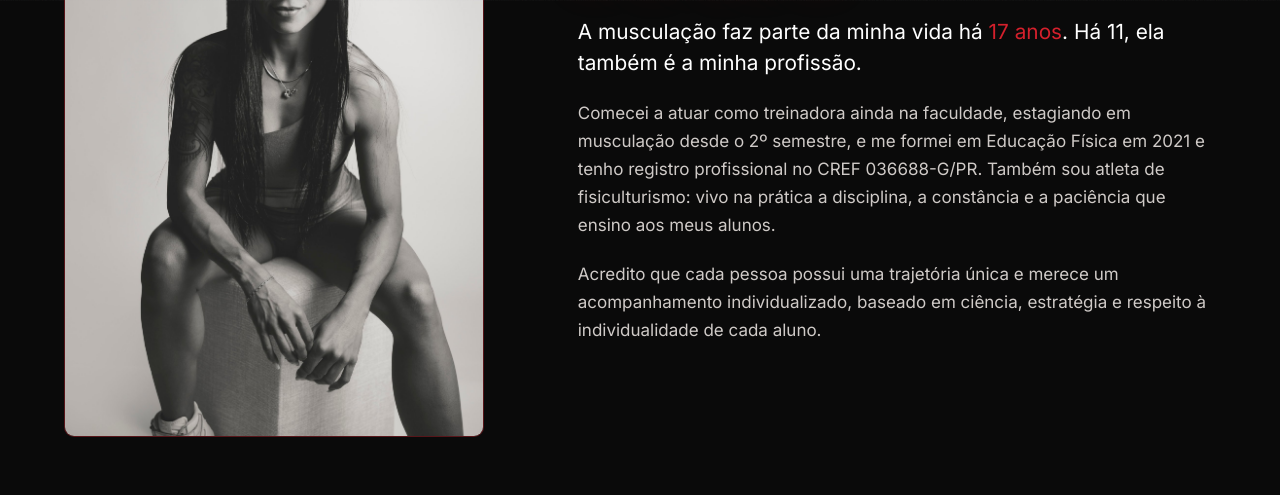
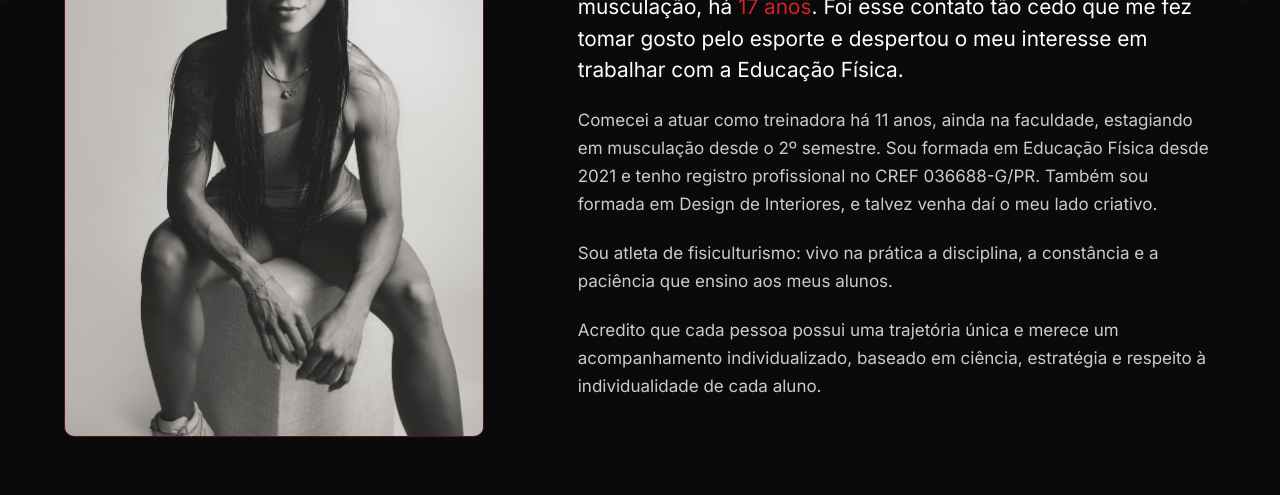
Before and after one commit to flaviamayumy/consultoria-kaisen, a plain HTML site: page sobre.html in a window 1280 px wide. Shown: the part 799-1294 px from the top of the page. Drawn offline with nearby package versions, Linux system fonts and the light colour scheme.

Commit message:
Sobre mim: história desde a infância no esporte e formação em Design de Interiores
Co-Authored-By: Claude Opus 5.5 <noreply@anthropic.com>
Claude-Session: https://claude.ai/code/session_01MqcWWEJ2hGtxEvhy49u5cN

```diff
--- a/sobre.html
+++ b/sobre.html
@@ -77,8 +77,9 @@
         <div class="split__main">
           <h2 class="title reveal"><small>Minha</small><strong>História</strong></h2>
           <div class="prose reveal">
-            <p class="lead">A musculação faz parte da minha vida há <em>17 anos</em>. Há 11, ela também é a minha profissão.</p>
-            <p>Comecei a atuar como treinadora ainda na faculdade, estagiando em musculação desde o 2º semestre, e me formei em Educação Física em 2021 e tenho registro profissional no CREF 036688-G/PR. Também sou atleta de fisiculturismo: vivo na prática a disciplina, a constância e a paciência que ensino aos meus alunos.</p>
+            <p class="lead">O esporte faz parte da minha vida desde a infância, e a musculação, há <em>17 anos</em>. Foi esse contato tão cedo que me fez tomar gosto pelo esporte e despertou o meu interesse em trabalhar com a Educação Física.</p>
+            <p>Comecei a atuar como treinadora há 11 anos, ainda na faculdade, estagiando em musculação desde o 2º semestre. Sou formada em Educação Física desde 2021 e tenho registro profissional no CREF 036688-G/PR. Também sou formada em Design de Interiores, e talvez venha daí o meu lado criativo.</p>
+            <p>Sou atleta de fisiculturismo: vivo na prática a disciplina, a constância e a paciência que ensino aos meus alunos.</p>
             <p>Acredito que cada pessoa possui uma trajetória única e merece um acompanhamento individualizado, baseado em ciência, estratégia e respeito à individualidade de cada aluno.</p>
           </div>
         </div>
```
